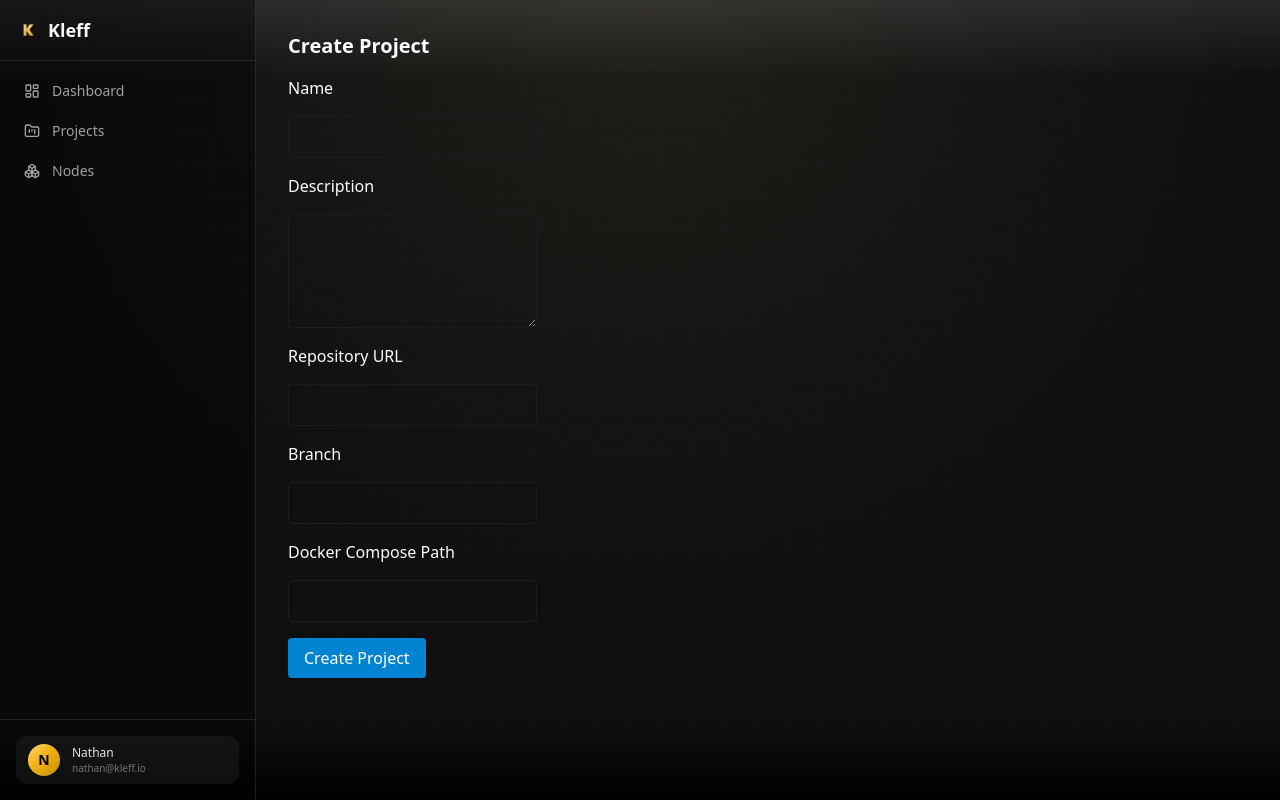
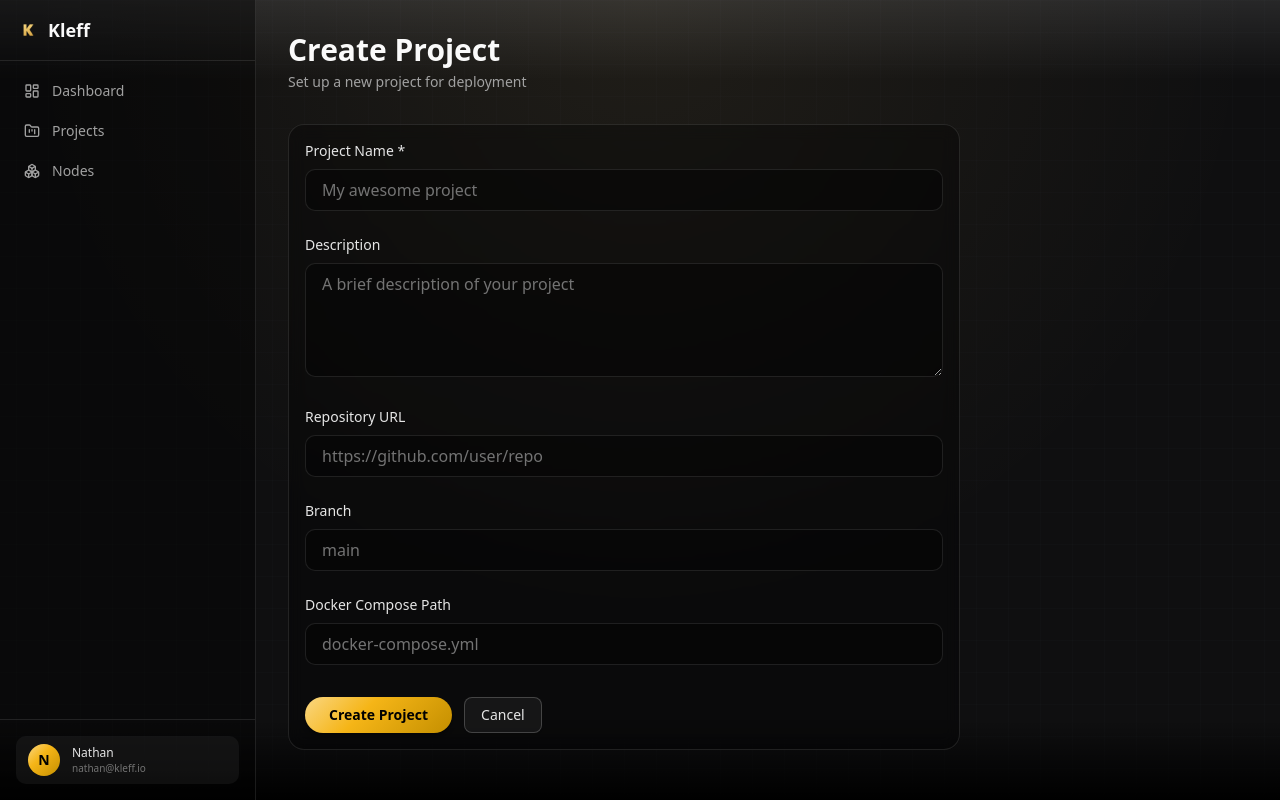
Before and after one commit to kleffio/www, a React (Vite) app in the folder frontend/: page /dashboard/projects/create in a window 1280 px wide. Built offline with nearby package versions, Linux system fonts and the light colour scheme.

Commit message:
Updated the look of the page

```diff
--- a/frontend/src/pages/Dashboard/Projects/CreateProject.tsx
+++ b/frontend/src/pages/Dashboard/Projects/CreateProject.tsx
@@ -2,6 +2,8 @@ import { useState } from "react";
 import { useNavigate } from "react-router-dom";
 import axiosInstance from "@shared/axiosInstance/axiosInstance";
 import { Sidebar } from "@shared/ui/Sidebar";
+import { SoftPanel } from "@shared/ui/SoftPanel";
+import { Button } from "@shared/ui/Button";
 
 export function CreateProject() {
   const navigate = useNavigate();
@@ -52,6 +54,7 @@ export function CreateProject() {
       </div>
       <div className="pointer-events-none absolute inset-x-0 top-0 -z-10 h-40 bg-linear-to-b from-white/10 via-transparent" />
       <div className="pointer-events-none absolute inset-x-0 bottom-0 -z-10 h-40 bg-linear-to-t from-black via-transparent" />
+
       <Sidebar />
 
       <div className="flex-1 overflow-auto">
@@ -59,69 +62,107 @@ export function CreateProject() {
           <div className="mb-8">
             <div className="flex items-start justify-between">
               <div>
+                <h1 className="text-3xl font-semibold text-neutral-50">Create Project</h1>
+                <p className="mt-1 text-sm text-neutral-400">Set up a new project for deployment</p>
+              </div>
+            </div>
+          </div>
 
-      <h2 className="text-xl font-semibold mb-4">Create Project</h2>
-      <form onSubmit={handleSubmit} className="grid gap-4 max-w-xl">
-        <label htmlFor="name">Name</label>
+          <div className="grid gap-6 max-w-2xl">
+            <SoftPanel>
+              <form onSubmit={handleSubmit} className="space-y-6">
+                <div>
+                  <label htmlFor="name" className="block text-sm font-medium text-neutral-200 mb-2">
+                    Project Name *
+                  </label>
                   <input
                     id="name"
                     name="name"
                     required
                     value={name}
                     onChange={(e) => setName(e.target.value)}
-          className="border rounded p-2"
+                    className="w-full rounded-lg border border-white/10 bg-black/40 px-4 py-2 text-neutral-50 placeholder-neutral-500 transition-colors hover:border-white/20 focus:border-emerald-400 focus:outline-none focus:ring-1 focus:ring-emerald-400/50"
+                    placeholder="My awesome project"
                   />
+                </div>
 
-        <label htmlFor="description">Description</label>
+                <div>
+                  <label htmlFor="description" className="block text-sm font-medium text-neutral-200 mb-2">
+                    Description
+                  </label>
                   <textarea
                     id="description"
                     name="description"
                     value={description}
                     onChange={(e) => setDescription(e.target.value)}
-          className="border rounded p-2"
+                    className="w-full rounded-lg border border-white/10 bg-black/40 px-4 py-2 text-neutral-50 placeholder-neutral-500 transition-colors hover:border-white/20 focus:border-emerald-400 focus:outline-none focus:ring-1 focus:ring-emerald-400/50"
+                    placeholder="A brief description of your project"
                     rows={4}
                   />
+                </div>
 
-        <label htmlFor="repositoryUrl">Repository URL</label>
+                <div>
+                  <label htmlFor="repositoryUrl" className="block text-sm font-medium text-neutral-200 mb-2">
+                    Repository URL
+                  </label>
                   <input
                     id="repositoryUrl"
                     name="repositoryUrl"
                     type="url"
                     value={repositoryUrl}
                     onChange={(e) => setRepositoryUrl(e.target.value)}
-          className="border rounded p-2"
+                    className="w-full rounded-lg border border-white/10 bg-black/40 px-4 py-2 text-neutral-50 placeholder-neutral-500 transition-colors hover:border-white/20 focus:border-emerald-400 focus:outline-none focus:ring-1 focus:ring-emerald-400/50"
+                    placeholder="https://github.com/user/repo"
                   />
+                </div>
 
-        <label htmlFor="branch">Branch</label>
+                <div>
+                  <label htmlFor="branch" className="block text-sm font-medium text-neutral-200 mb-2">
+                    Branch
+                  </label>
                   <input
                     id="branch"
                     name="branch"
                     value={branch}
                     onChange={(e) => setBranch(e.target.value)}
-          className="border rounded p-2"
+                    className="w-full rounded-lg border border-white/10 bg-black/40 px-4 py-2 text-neutral-50 placeholder-neutral-500 transition-colors hover:border-white/20 focus:border-emerald-400 focus:outline-none focus:ring-1 focus:ring-emerald-400/50"
+                    placeholder="main"
                   />
+                </div>
 
-        <label htmlFor="dockerComposePath">Docker Compose Path</label>
+                <div>
+                  <label htmlFor="dockerComposePath" className="block text-sm font-medium text-neutral-200 mb-2">
+                    Docker Compose Path
+                  </label>
                   <input
                     id="dockerComposePath"
                     name="dockerComposePath"
                     value={dockerComposePath}
                     onChange={(e) => setDockerComposePath(e.target.value)}
-          className="border rounded p-2"
+                    className="w-full rounded-lg border border-white/10 bg-black/40 px-4 py-2 text-neutral-50 placeholder-neutral-500 transition-colors hover:border-white/20 focus:border-emerald-400 focus:outline-none focus:ring-1 focus:ring-emerald-400/50"
+                    placeholder="docker-compose.yml"
                   />
+                </div>
 
-        <div>
-          <button
+                <div className="flex gap-3 pt-2">
+                  <Button
                     type="submit"
                     disabled={isSubmitting}
-            className="bg-sky-600 text-white px-4 py-2 rounded disabled:opacity-60"
+                    className="bg-gradient-kleff rounded-full px-6 text-sm font-semibold text-black shadow-md shadow-black/40 hover:brightness-110 disabled:opacity-60 disabled:hover:brightness-100"
                   >
                     {isSubmitting ? "Creating..." : "Create Project"}
-          </button>
+                  </Button>
+                  <Button
+                    type="button"
+                    variant="outline"
+                    onClick={() => navigate("/dashboard/projects")}
+                    className="border-white/20 bg-white/5 text-neutral-200 hover:border-white/40 hover:bg-white/10"
+                  >
+                    Cancel
+                  </Button>
                 </div>
               </form>
-    </div>
-     </div>
+            </SoftPanel>
           </div>
         </div>
       </div>
--- a/frontend/src/pages/Dashboard/Projects/Projects.tsx
+++ b/frontend/src/pages/Dashboard/Projects/Projects.tsx
@@ -2,6 +2,8 @@ import { Sidebar } from "@shared/ui/Sidebar";
 import { Link } from "react-router-dom";
 import { useEffect, useState } from "react";
 import axiosInstance from "@shared/axiosInstance/axiosInstance";
+import { SoftPanel } from "@shared/ui/SoftPanel";
+import { Button } from "@shared/ui/Button";
 
 type Project = {
   projectId?: string;
@@ -56,53 +58,61 @@ export function Projects() {
             <section className="flex items-start justify-between">
               <section>
                 <section className="p-4">
-                  <div className="flex items-center justify-between mb-4">
-                    <h1 className="text-2xl font-bold">Projects</h1>
-                    <Link
-                      to="/dashboard/projects/create"
-                      className="bg-sky-600 text-white px-3 py-2 rounded"
+                  <div className="flex items-start justify-between">
+                    <div>
+                      <h1 className="text-3xl font-semibold text-neutral-50">Projects</h1>
+                      <p className="mt-1 text-sm text-neutral-400">Manage your projects and deployments</p>
+                    </div>
+
+                    <Link to="/dashboard/projects/create">
+                      <Button
+                        size="lg"
+                        className="bg-gradient-kleff rounded-full px-6 text-sm font-semibold text-black shadow-md shadow-black/40 hover:brightness-110"
                       >
                         Create Project
+                      </Button>
                     </Link>
                   </div>
 
                   {loading ? (
-                    <p>Loading projects…</p>
+                    <div className="text-sm text-neutral-400">Loading projects…</div>
                   ) : error ? (
-                    <p className="text-red-600">{error}</p>
+                    <div className="text-sm text-rose-400">{error}</div>
                   ) : projects.length === 0 ? (
-                    <p>No projects yet.</p>
+                    <div className="text-sm text-neutral-400">No projects yet.</div>
                   ) : (
+                    <SoftPanel>
                       <div className="overflow-x-auto">
-                      <table className="min-w-full divide-y divide-gray-200">
-                        <thead className="bg-gray-50">
-                          <tr>
-                            <th className="px-6 py-3 text-left text-xs font-medium text-gray-500 uppercase tracking-wider">Name</th>
-                            <th className="px-6 py-3 text-left text-xs font-medium text-gray-500 uppercase tracking-wider">Description</th>
-                            <th className="px-6 py-3 text-left text-xs font-medium text-gray-500 uppercase tracking-wider">Repository</th>
-                            <th className="px-6 py-3 text-left text-xs font-medium text-gray-500 uppercase tracking-wider">Branch</th>
-                            <th className="px-6 py-3 text-left text-xs font-medium text-gray-500 uppercase tracking-wider">Docker Compose</th>
+                        <table className="min-w-full border-collapse">
+                          <thead>
+                            <tr className="text-xs text-neutral-400/90 border-b border-white/10">
+                              <th className="text-left py-3 px-4">Name</th>
+                              <th className="text-left py-3 px-4">Description</th>
+                              <th className="text-left py-3 px-4">Repository</th>
+                              <th className="text-left py-3 px-4">Branch</th>
+                              <th className="text-left py-3 px-4">Docker Compose</th>
                             </tr>
                           </thead>
-                        <tbody className="bg-white divide-y divide-gray-200">
+                          <tbody>
                             {projects.map((p) => (
-                            <tr key={p.projectId ?? p.name}>
-                              <td className="px-6 py-4 whitespace-nowrap text-sm font-medium text-gray-900">{p.name}</td>
-                              <td className="px-6 py-4 whitespace-normal text-sm text-gray-700">{p.description ?? "—"}</td>
-                              <td className="px-6 py-4 whitespace-nowrap text-sm text-blue-600">
+                              <tr key={p.projectId ?? p.name} className="border-b border-white/6">
+                                <td className="py-3 px-4 text-sm text-neutral-50 font-medium">{p.name}</td>
+                                <td className="py-3 px-4 text-sm text-neutral-300">{p.description ?? "—"}</td>
+                                <td className="py-3 px-4 text-sm">
                                   {p.repositoryUrl ? (
-                                  <a href={p.repositoryUrl} target="_blank" rel="noreferrer" className="underline">Repo</a>
+                                    <a href={p.repositoryUrl} target="_blank" rel="noreferrer" className="text-emerald-400 hover:underline">Repo</a>
                                   ) : (
-                                  "—"
+                                    <span className="text-neutral-400">—</span>
                                   )}
                                 </td>
-                              <td className="px-6 py-4 whitespace-nowrap text-sm text-gray-700">{p.branch ?? "—"}</td>
-                              <td className="px-6 py-4 whitespace-nowrap text-sm text-gray-700">{p.dockerComposePath ?? "—"}</td>
+                                <td className="py-3 px-4 text-sm text-neutral-300">{p.branch ?? "—"}</td>
+                                <td className="py-3 px-4 text-sm text-neutral-300">{p.dockerComposePath ?? "—"}</td>
                               </tr>
                             ))}
                           </tbody>
                         </table>
                       </div>
+                    </SoftPanel>
                   )}
                 </section>
               </section>
```
Also changed, not shown: 1 other file (tests, documents, lock files or other folders). Lines whose indentation alone changed are shown as unchanged.
